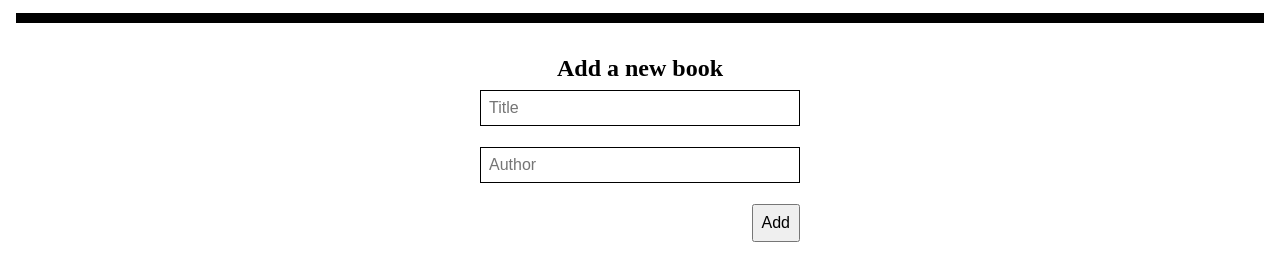
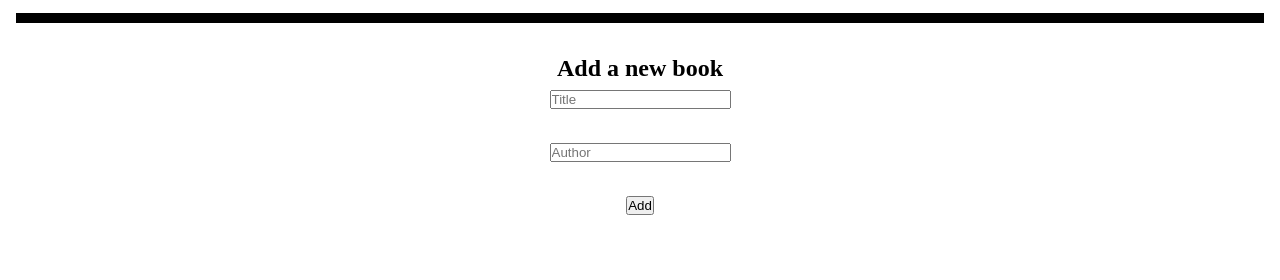
Before and after one commit to yusufyusie/Awesome-books, a website: page index.html in a window 1280 px wide. Shown: the part 66-346 px from the top of the page. Drawn offline with Linux system fonts and the light colour scheme.

Commit message:
Update the styles files for giving any styles

```diff
--- a/assets/css/styles.css
+++ b/assets/css/styles.css
@@ -36,26 +36,6 @@
   gap: 0.5rem;
 }
 
-#form-div {
-  display: flex;
-  flex-direction: column;
-  align-items: flex-end;
-  gap: 0.1rem;
-}
-
-form input {
-  width: 20rem;
-  font-size: 1rem;
-  padding: 0.5rem;
-  border: 1px solid;
-}
-
-button.add-btn {
-  font-size: 1rem;
-  padding: 0.5rem;
-  justify-self: end;
-}
-
 .books-detail div {
   display: flex;
   justify-content: space-between;
--- a/assets/js/book.js
+++ b/assets/js/book.js
@@ -48,7 +48,7 @@ class Book {
       <div id="${newId}">
         <p>"<span>${addNewBook.title}</span>" by
         <span class="">${addNewBook.author}</span></p>
-        <button id="${newId}" class="btn-remove">Remove</button>
+        <button id="${newId}" class="remove-btn">Remove</button>
       </div>
     `;
     bookDetail.innerHTML += bookInfo;
```
